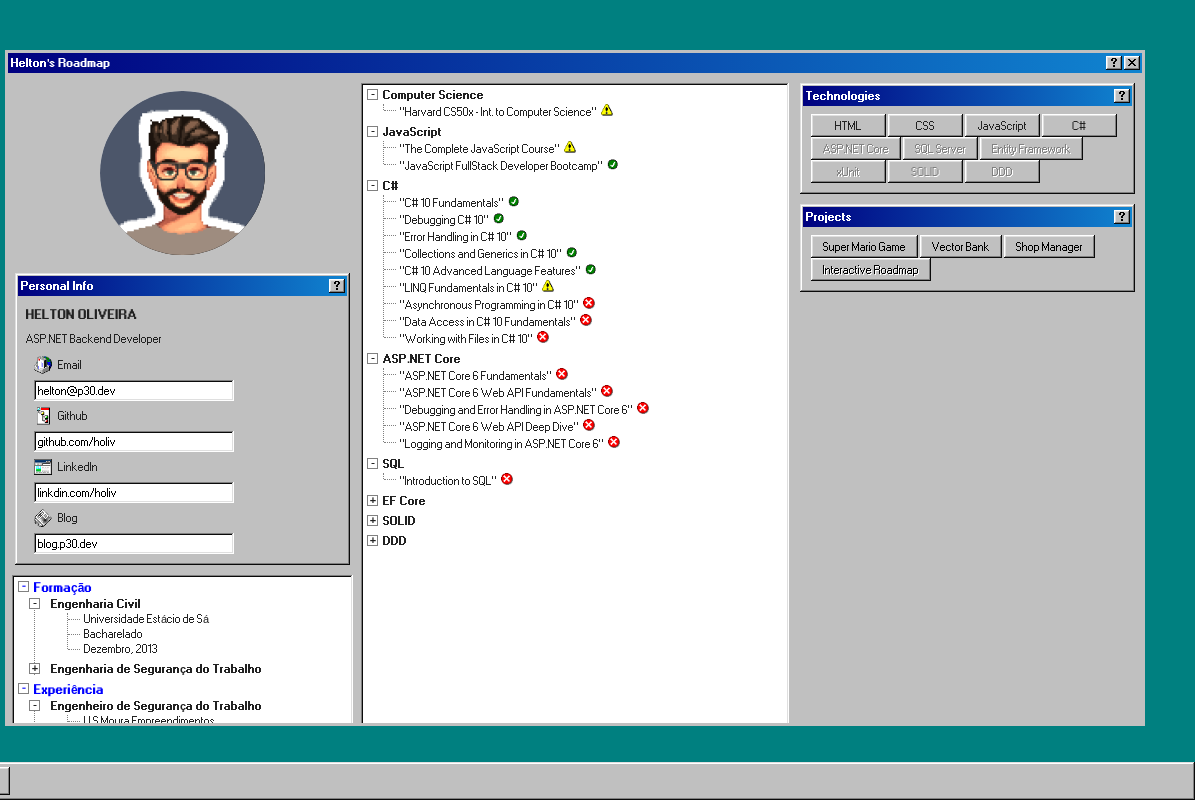
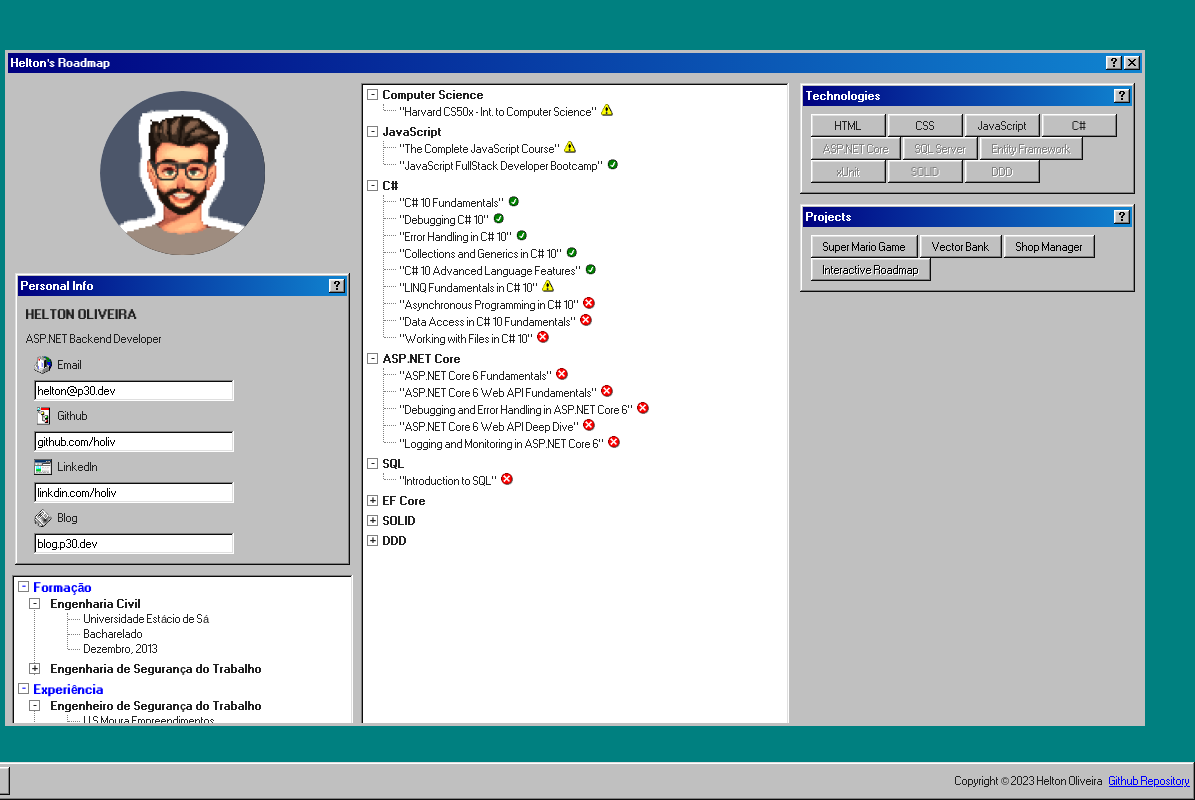
Before and after one commit to Holiv/interactive_roadmap, a website: page index.html in a window 1280 px wide. Shown: the full height of the page, 85-1280 px from the left. Drawn offline with nearby package versions, Linux system fonts and the light colour scheme; a web font is replaced by a local one.

Commit message:
add link to github repository

```diff
--- a/index.html
+++ b/index.html
@@ -233,6 +233,10 @@
         <img src="./src/img/icons/windows-0.png" alt="" />
         <label for="">Start</label>
       </button>
+      <div class="field-row">
+        <label for="text21">Copyright © 2023 Helton Oliveira</label>
+        <label for="text21"><a href="https://github.com/Holiv/interactive_roadmap">Github Repository</a></label>
+      </div>
     </footer>
 
     <script type="text/javascript" src="./src/js/side_functions.js"></script>
--- a/src/css/style.css
+++ b/src/css/style.css
@@ -129,6 +129,8 @@
 }
 .windows-start-bar {
   padding: 5px;
+  display: flex;
+  justify-content: space-between;
 }
 .windows-start-bar button {
   height: inherit;
```
